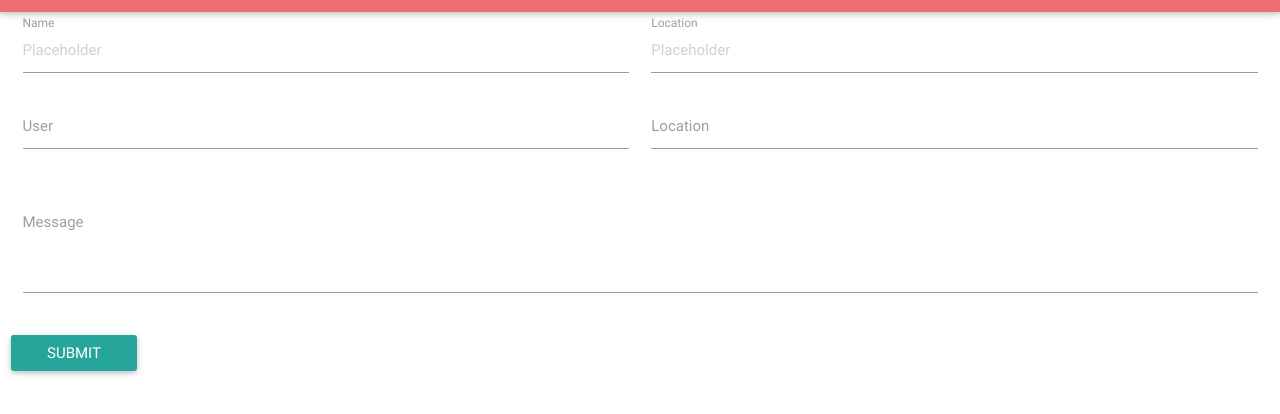
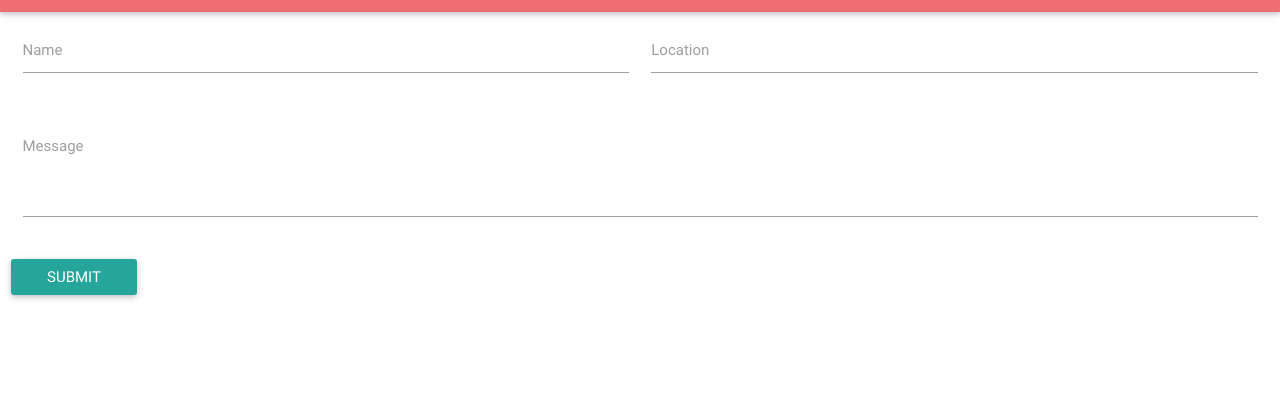
Before and after one commit to Kakyo/TripTips, a website: page PostForm.html in a window 1280 px wide. Shown: the part 52-466 px from the top of the page. Drawn offline with Linux system fonts and the light colour scheme.

Commit message:
wrongly merged files

```diff
--- a/PostForm.html
+++ b/PostForm.html
@@ -22,17 +22,9 @@
   <div class="row">
 	<form class="col s12" method="Post" action="/tips">
 	<div class="row">
-      <div class="input-field col s6">
-        <input placeholder="Placeholder" id="Name" type="text" class="validate">
-        <label for="Name">Name</label>
-     </div>
-      <div class="input-field col s6">
-        <input placeholder="Placeholder" id="Location" type="text" class="validate">
-        <label for="Location">Location</label>
-     </div>
         <div class="input-field col s6">
-          <label for="User">User</label>
-          <input id="User" type="text" class="validate">
+          <label for="Name">Name</label>
+          <input id="Name" type="text" class="validate">
 	     </div>
         <div class="input-field col s6">
           <label for="Location">Location</label>
```
